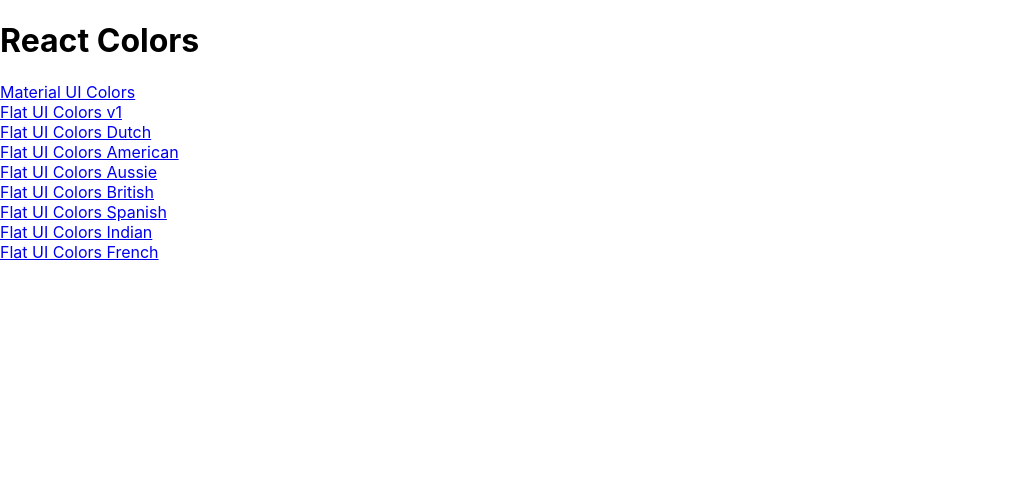
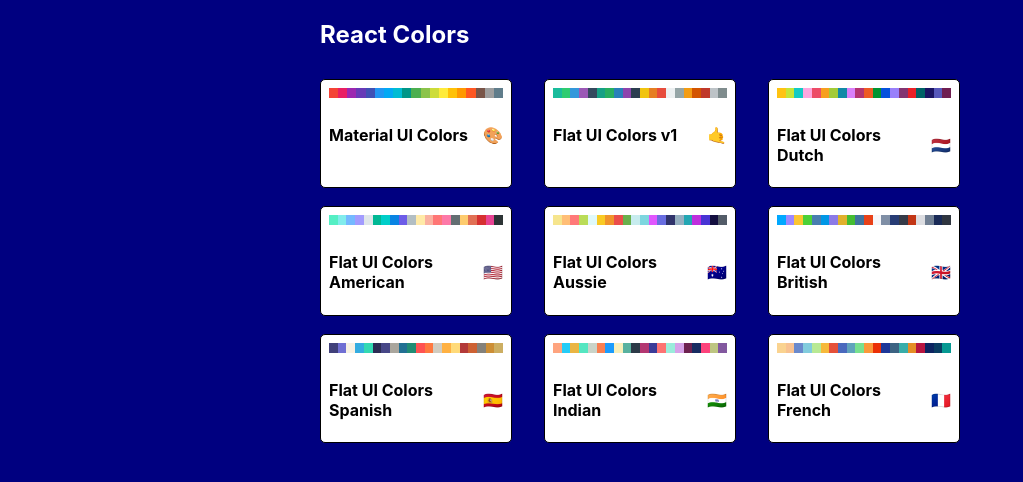
Before and after one commit to ozbo1973/color-app, a React (Create React App) app: page / in a window 1280 px wide. Shown: the top 482 px of the page, without its empty margins (0-1023 px from the left). Built offline with nearby package versions, Linux system fonts and the light colour scheme.

Commit message:
Adding some styling to PaletteList

```diff
--- a/package.json
+++ b/package.json
@@ -5,6 +5,7 @@
   "dependencies": {
     "@material-ui/core": "^4.2.0",
     "@material-ui/icons": "^4.2.1",
+    "@material-ui/styles": "^4.2.0",
     "axios": "^0.19.0",
     "chroma-js": "^2.0.4",
     "rc-slider": "^8.6.13",
--- /dev/null
+++ b/src/components/MiniPalette.js
@@ -0,0 +1,50 @@
+import React from "react";
+import { Link } from "react-router-dom";
+import { withStyles } from "@material-ui/styles";
+
+function MiniPalette({ classes, paletteName, id, colors, emoji }) {
+  const displayColors = () =>
+    colors.map((c, i) => (
+      <div
+        key={i}
+        style={{ backgroundColor: c.color, height: "10px", width: "10px" }}
+      />
+    ));
+  return (
+    <div className={classes.root}>
+      <div className={classes.colors}>{displayColors()}</div>
+      <h5 className={classes.title}>
+        {paletteName} <span className={classes.emoji}>{emoji}</span>
+      </h5>
+    </div>
+  );
+}
+
+const styles = {
+  root: {
+    backgroundColor: "white",
+    border: "1px solid black",
+    borderRadius: "5px",
+    padding: "0.5rem",
+    position: "relative",
+    overflow: "hidden",
+    "&:hover": {
+      cursor: "pointer"
+    }
+  },
+  colors: {
+    backgroundColor: "grey",
+    display: "flex"
+  },
+  title: {
+    display: "flex",
+    justifyContent: "space-between",
+    alignItems: "center",
+    textDecoration: "none",
+    color: "black",
+    fontSize: "1rem"
+  },
+  emoji: {}
+};
+
+export default withStyles(styles)(MiniPalette);
--- a/src/components/PaletteList.js
+++ b/src/components/PaletteList.js
@@ -1,17 +1,54 @@
-import React from "react";
+import React, { Component } from "react";
 import { Link } from "react-router-dom";
+import { withStyles } from "@material-ui/styles";
+import MiniPalette from "./MiniPalette";
 
-export default function PaletteList({ palettes }) {
-  const displayPalettes = () =>
-    palettes.map(p => (
-      <div key={p.id}>
-        <Link to={`/palette/${p.id}`}>{p.paletteName}</Link>
+class PaletteList extends Component {
+  displayPalettes = () =>
+    this.props.palettes.map(p => <MiniPalette key={p.id} {...p} />);
+  render() {
+    const { classes } = this.props;
+    return (
+      <div className={classes.root}>
+        <div className={classes.container}>
+          <nav className={classes.nav}>
+            <h1>React Colors</h1>
+          </nav>
+          <div className={classes.palettes}>{this.displayPalettes()}</div>
+        </div>
       </div>
-    ));
-  return (
-    <div className="PaletteList">
-      <h1>React Colors</h1>
-      <div>{displayPalettes()}</div>
-    </div>
-  );
+    );
+  }
 }
+
+const styles = {
+  root: {
+    backgroundColor: "navy",
+    height: "100vh",
+    display: "flex",
+    alignItems: "flex-start",
+    justifyContent: "center"
+  },
+  container: {
+    width: "50%",
+    display: "flex",
+    alignItems: "flex-start",
+    flexDirection: "column",
+    flexWrap: "wrap"
+  },
+  nav: {
+    color: "white",
+    display: "flex",
+    justifyContent: "space-between"
+  },
+  palettes: {
+    marginTop: "10px",
+    boxSizing: "border-box",
+    width: "100%",
+    display: "grid",
+    gridTemplateColumns: "repeat(3,30%)",
+    gridGap: "5%"
+  }
+};
+
+export default withStyles(styles)(PaletteList);
```
